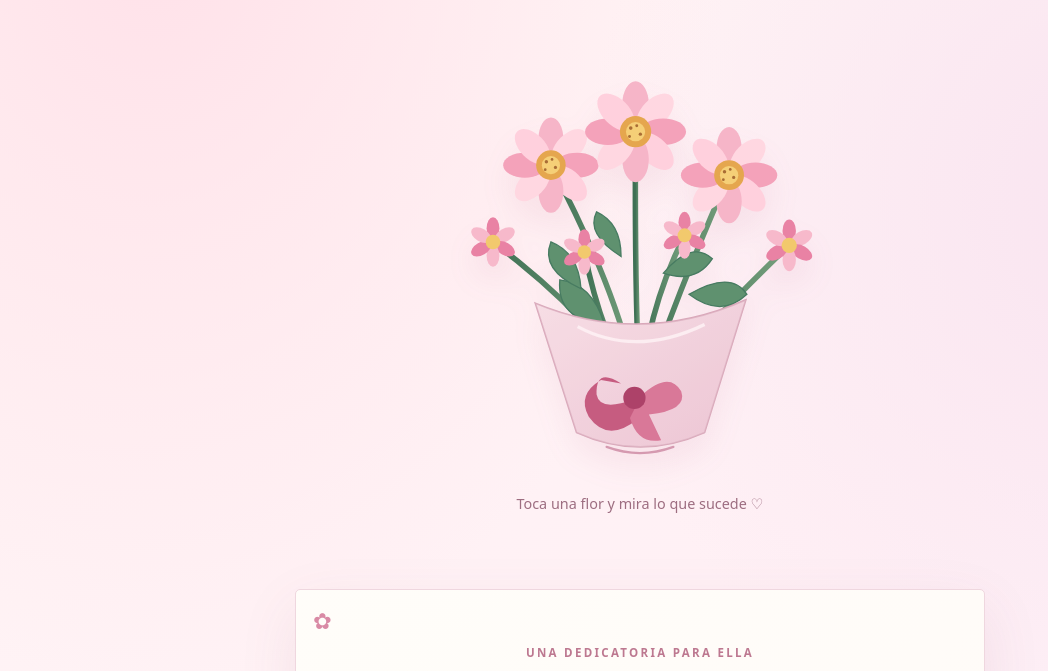
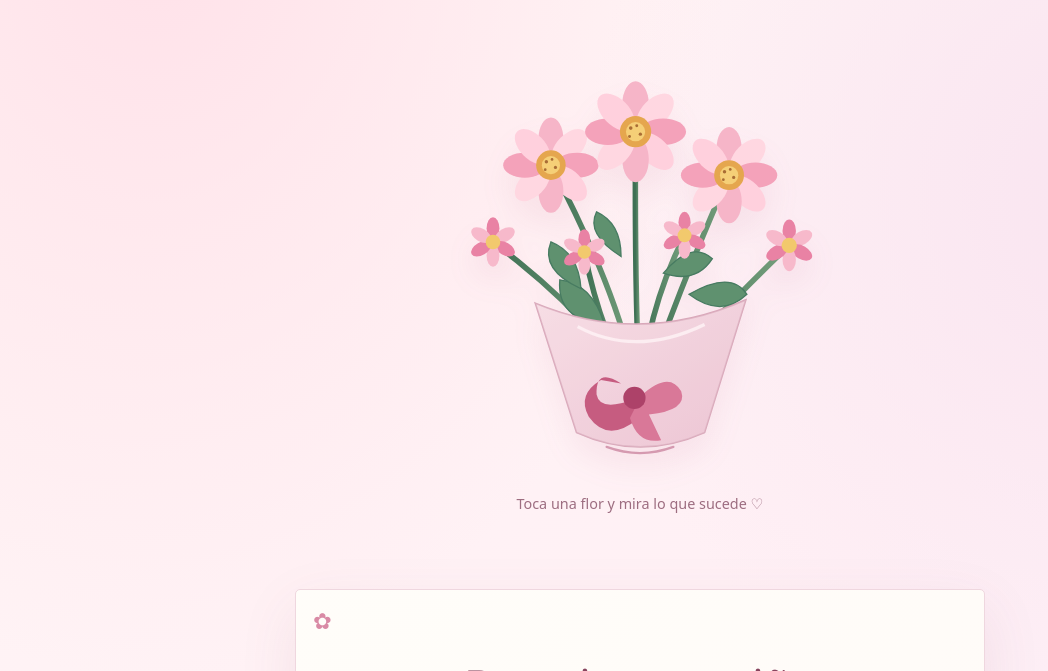
Before and after one commit to AbrahamS-G/sherlyn, a plain HTML site: page index.html in a window 1280 px wide. Shown: the part 277-948 px from the top of the page, without its empty margins (0-1048 px from the left). Drawn offline with Linux system fonts and the light colour scheme.

Commit message:
Remove letter label from dedication section
Removed the letter label from the dedication section.

```diff
--- a/index.html
+++ b/index.html
@@ -263,7 +263,6 @@
 
     <section class="letter-section" aria-label="Dedicatoria">
       <article class="letter">
-        <div class="letter-label">Una dedicatoria para ella</div>
         <h2>Para ti, con cariño</h2>
         <p>Quise regalarte un ramo, aunque sea de una forma diferente. No es solo un conjunto de flores bonitas: es un pequeño detalle hecho pensando en ti.</p>
         <p>Las flores de verdad son preciosas, pero tienen un problema: algún día se marchitan. Por eso imaginé este ramo, uno que no depende del tiempo, del agua ni de la estación.</p>
```
